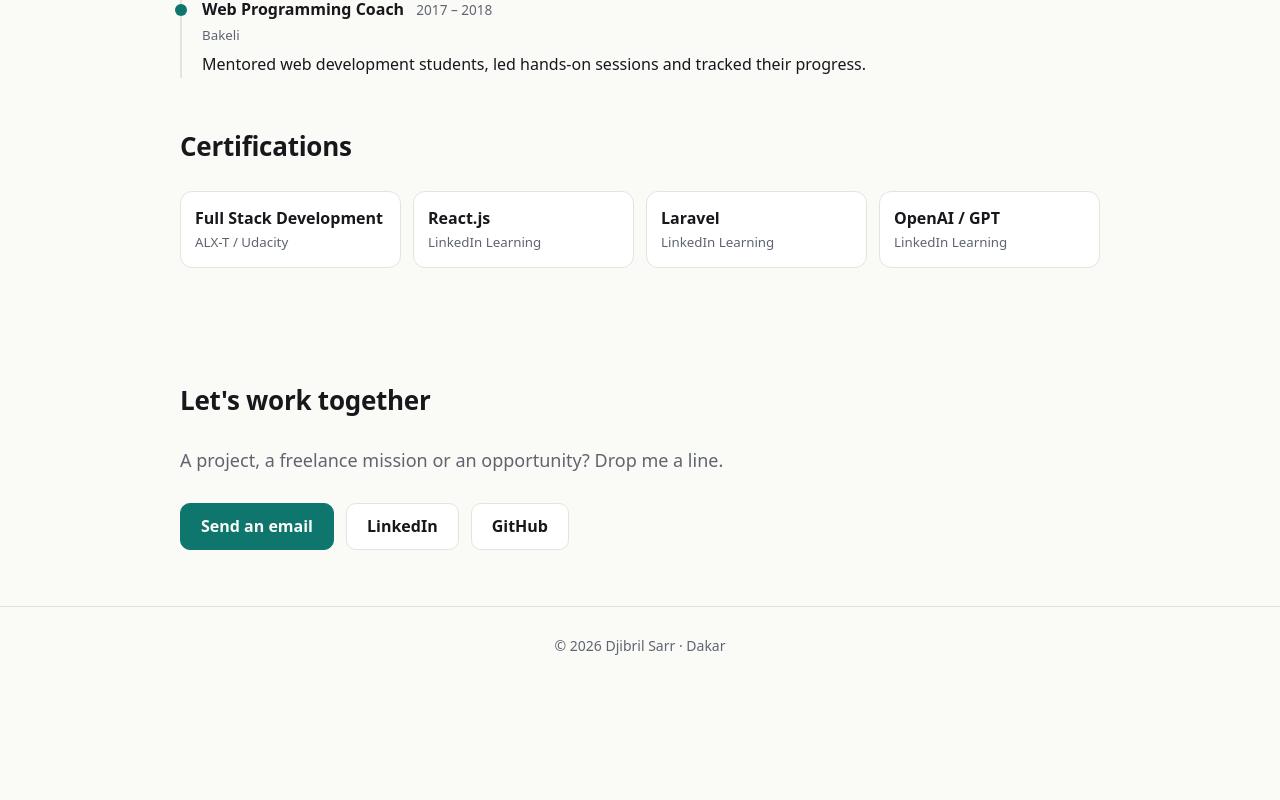
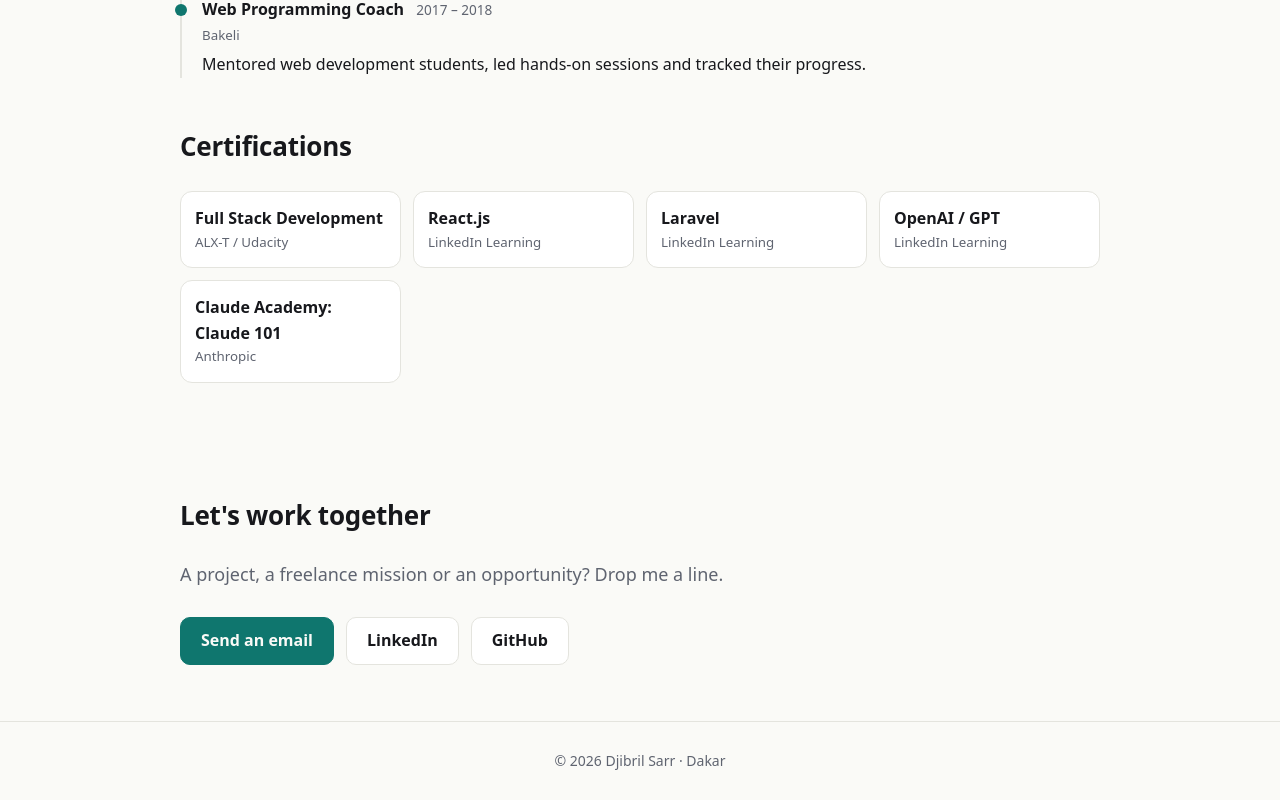
Before and after one commit to babasarr/portfolio-djibril, a React (Vite) app: page / in a window 1280 px wide. Shown: the part 3826-4626 px from the top of the page. Before the commit the page ends 4511 px from the top, so only its background shows below. Built offline with nearby package versions, Linux system fonts and the light colour scheme.

Commit message:
update certifications

```diff
--- a/src/data/experience.ts
+++ b/src/data/experience.ts
@@ -35,4 +35,5 @@ export const certifications: Certification[] = [
   { name: 'React.js', issuer: 'LinkedIn Learning' },
   { name: 'Laravel ', issuer: 'LinkedIn Learning' },
   { name: 'OpenAI / GPT', issuer: 'LinkedIn Learning' },
+  { name: 'Claude Academy: Claude 101', issuer: 'Anthropic' },
 ]
```
Also changed, not shown: 1 other file (tests, documents, lock files or other folders).
